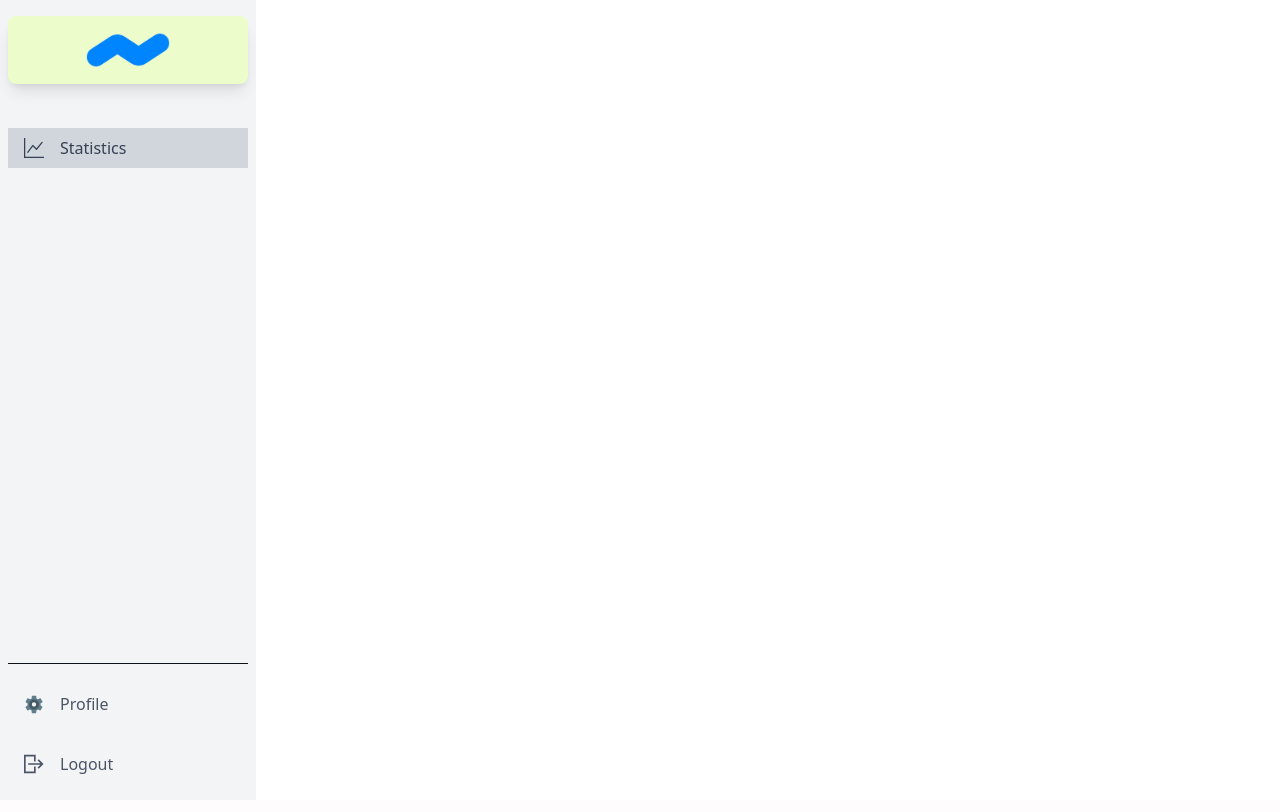
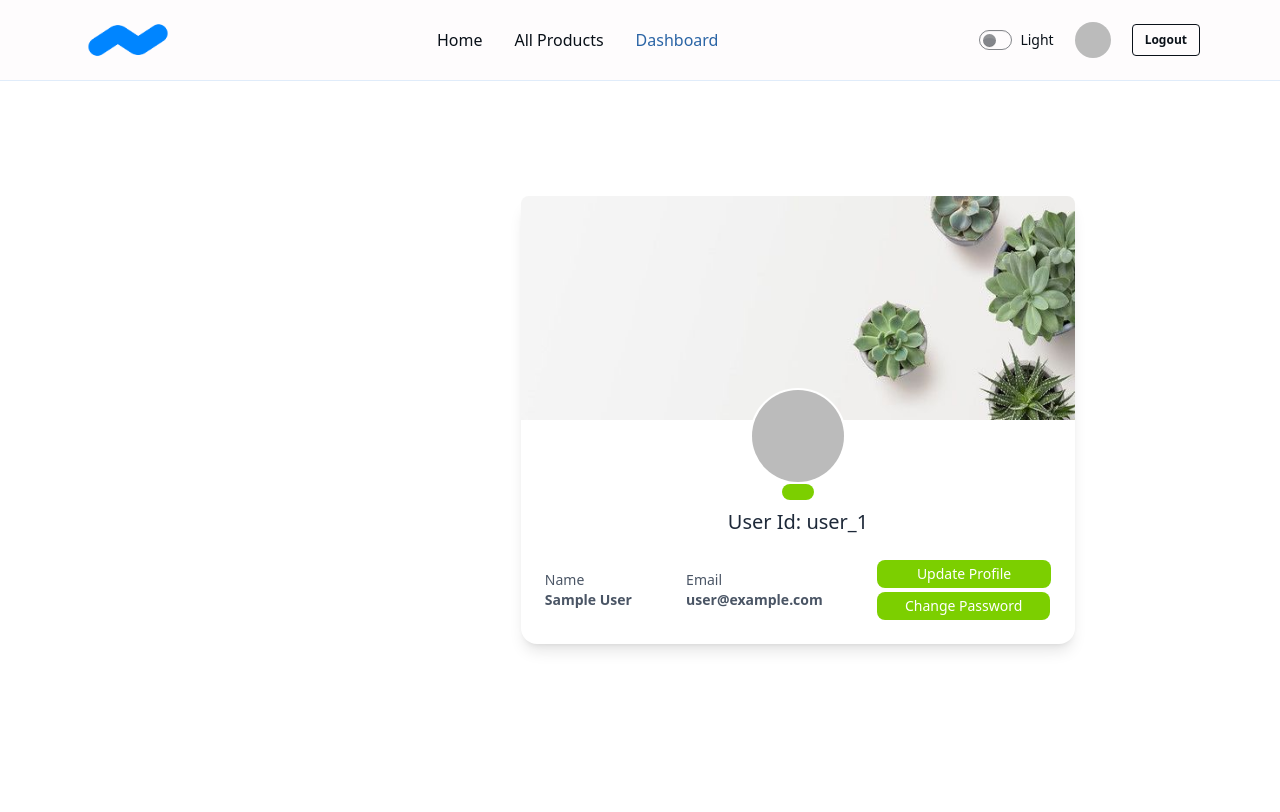
Before and after one commit to saad-1761/garments-client-side, a React (Vite) app: page /dashboard in a window 1280 px wide. Shown: the top 812 px of the page. Built offline with nearby package versions, Linux system fonts and the light colour scheme; no server answers; sample sign-in values are in the browser's storage.

Commit message:
sixteenth commit

```diff
--- a/src/components/Dashboard/Sidebar/Menu/AdminMenu.jsx
+++ b/src/components/Dashboard/Sidebar/Menu/AdminMenu.jsx
@@ -1,17 +1,29 @@
-import { FaUserCog, FaUserTag } from 'react-icons/fa'
-import MenuItem from './MenuItem'
+import { FaUserCog, FaUserTag } from "react-icons/fa";
+import MenuItem from "./MenuItem";
+import { MdProductionQuantityLimits } from "react-icons/md";
+import { AiOutlineProduct } from "react-icons/ai";
 
 const AdminMenu = () => {
   return (
     <>
-      <MenuItem icon={FaUserCog} label='Manage Users' address='manage-users' />
+      <MenuItem icon={FaUserCog} label="Manage Users" address="manage-users" />
       <MenuItem
         icon={FaUserTag}
-        label='Seller Requests'
-        address='seller-requests'
+        label="Seller Requests"
+        address="seller-requests"
+      />
+      <MenuItem
+        icon={AiOutlineProduct}
+        label="All Products"
+        address="all-products"
+      />
+      <MenuItem
+        icon={MdProductionQuantityLimits}
+        label="All Orders"
+        address="all-orders"
       />
     </>
-  )
-}
+  );
+};
 
-export default AdminMenu
+export default AdminMenu;
--- a/src/components/Dashboard/Sidebar/Sidebar.jsx
+++ b/src/components/Dashboard/Sidebar/Sidebar.jsx
@@ -1,84 +1,91 @@
-import { useState } from 'react'
-import { Link } from 'react-router'
-import useAuth from '../../../hooks/useAuth'
-import logo from '../../../assets/images/logo-flat.png'
+import { useState } from "react";
+import { Link } from "react-router";
+import useAuth from "../../../hooks/useAuth";
+import logo from "../../../assets/images/logo-flat.png";
 // Icons
-import { GrLogout } from 'react-icons/gr'
-import { FcSettings } from 'react-icons/fc'
-import { AiOutlineBars } from 'react-icons/ai'
-import { BsGraphUp } from 'react-icons/bs'
+import { GrLogout } from "react-icons/gr";
+import { FcSettings } from "react-icons/fc";
+import { AiOutlineBars } from "react-icons/ai";
+import { BsGraphUp } from "react-icons/bs";
 
 // User Menu
-import MenuItem from './Menu/MenuItem'
-import AdminMenu from './Menu/AdminMenu'
-import SellerMenu from './Menu/SellerMenu'
-import CustomerMenu from './Menu/CustomerMenu'
-import useRole from '../../../hooks/useRole'
-import LoadingSpinner from '../../Shared/LoadingSpinner'
+import MenuItem from "./Menu/MenuItem";
+import AdminMenu from "./Menu/AdminMenu";
+import SellerMenu from "./Menu/SellerMenu";
+import CustomerMenu from "./Menu/CustomerMenu";
+import useRole from "../../../hooks/useRole";
+import LoadingSpinner from "../../Shared/LoadingSpinner";
 
 const Sidebar = () => {
-  const { logOut } = useAuth()
-  const [isActive, setActive] = useState(false)
-  const [role, isRoleLoading] = useRole()
+  const { logOut } = useAuth();
+  const [isActive, setActive] = useState(true);
+  const [role, isRoleLoading] = useRole();
 
   // Sidebar Responsive Handler
   const handleToggle = () => {
-    setActive(!isActive)
-  }
+    setActive(!isActive);
+  };
 
-  if (isRoleLoading) return <LoadingSpinner />
+  if (isRoleLoading) return <LoadingSpinner />;
 
   return (
     <>
       {/* Small Screen Navbar, only visible till md breakpoint */}
-      <div className='bg-gray-100 text-gray-800 flex justify-between md:hidden'>
-        <div>
-          <div className='block cursor-pointer p-4 font-bold'>
-            <Link to='/'>
-              <img src={logo} alt='logo' width='100' height='100' />
+
+      <div className=" bg-white-100 text-gray-800 h-16 md:hidden">
+        <div className="relative z-30 left-20">
+          <div className=" cursor-pointer p-4 font-bold">
+            <Link to="/" className="">
+              <img
+                src={logo}
+                alt="logo"
+                width="100"
+                height="100"
+                className="flex justify-center items-center"
+              />
             </Link>
           </div>
+
+          <button
+            onClick={handleToggle}
+            className="block mobile-menu-button p-4 focus:outline-none cursor-pointer relative z-50 -top-18 -left-5 "
+          >
+            <AiOutlineBars className="h-5 w-5" />
+          </button>
         </div>
-
-        <button
-          onClick={handleToggle}
-          className='mobile-menu-button p-4 focus:outline-none focus:bg-gray-200'
-        >
-          <AiOutlineBars className='h-5 w-5' />
-        </button>
       </div>
 
       {/* Sidebar */}
       <div
-        className={`z-10 md:fixed flex flex-col justify-between overflow-x-hidden bg-gray-100 w-64 space-y-6 px-2 py-4 absolute inset-y-0 left-0 transform ${
-          isActive && '-translate-x-full'
+        className={`sm:relative z-10 max-h-screen md:fixed flex flex-col justify-between overflow-x-hidden bg-gray-100 w-64 space-y-6 px-2 py-4 absolute inset-y-0 left-0 top-20 transform ${
+          isActive && "-translate-x-full"
         }  md:translate-x-0  transition duration-200 ease-in-out`}
       >
-        <div className='flex flex-col h-full'>
+        <div className="flex flex-col h-full">
           {/* Top Content */}
           <div>
             {/* Logo */}
-            <div className='w-full hidden md:flex px-4 py-2 shadow-lg rounded-lg justify-center items-center bg-lime-100 mx-auto'>
-              <Link to='/'>
-                <img src={logo} alt='logo' width='100' height='100' />
+            {/* <div className="w-full hidden md:flex px-4 py-2 shadow-lg rounded-lg justify-center items-center bg-lime-100 mx-auto">
+              <Link to="/">
+                <img src={logo} alt="logo" width="100" height="100" />
               </Link>
-            </div>
+            </div> */}
           </div>
 
           {/* Middle Content */}
-          <div className='flex flex-col justify-between flex-1 mt-6'>
+          <div className="flex flex-col justify-between flex-1 mt-6">
             {/*  Menu Items */}
             <nav>
               {/* Common Menu */}
-              <MenuItem
+              {/* <MenuItem
                 icon={BsGraphUp}
-                label='Statistics'
-                address='/dashboard'
-              />
+                label="Statistics"
+                address="/dashboard"
+              /> */}
               {/* Role-Based Menu */}
-              {role === 'customer' && <CustomerMenu />}
-              {role === 'seller' && <SellerMenu />}
-              {role === 'admin' && <AdminMenu />}
+              {role === "customer" && <CustomerMenu />}
+              {role === "seller" && <SellerMenu />}
+              {role === "admin" && <AdminMenu />}
             </nav>
           </div>
 
@@ -86,24 +93,20 @@ const Sidebar = () => {
           <div>
             <hr />
 
-            <MenuItem
-              icon={FcSettings}
-              label='Profile'
-              address='/dashboard/profile'
-            />
+            <MenuItem icon={FcSettings} label="Profile" address="/dashboard" />
             <button
               onClick={logOut}
-              className='flex cursor-pointer w-full items-center px-4 py-2 mt-5 text-gray-600 hover:bg-gray-300   hover:text-gray-700 transition-colors duration-300 transform'
+              className="flex cursor-pointer w-full items-center px-4 py-2 mt-5 text-gray-600 hover:bg-gray-300   hover:text-gray-700 transition-colors duration-300 transform"
             >
-              <GrLogout className='w-5 h-5' />
+              <GrLogout className="w-5 h-5" />
 
-              <span className='mx-4 font-medium'>Logout</span>
+              <span className="mx-4 font-medium">Logout</span>
             </button>
           </div>
         </div>
       </div>
     </>
-  )
-}
+  );
+};
 
-export default Sidebar
+export default Sidebar;
--- a/src/components/Shared/Navbar/Navbar.jsx
+++ b/src/components/Shared/Navbar/Navbar.jsx
@@ -1,5 +1,5 @@
 import Container from "../Container";
-import { AiOutlineMenu } from "react-icons/ai";
+import { AiOutlineBars, AiOutlineMenu } from "react-icons/ai";
 import { useEffect, useState } from "react";
 import { NavLink, Link, useLocation } from "react-router";
 import useAuth from "../../../hooks/useAuth";
@@ -84,13 +84,13 @@ const Navbar = () => {
   return (
     <header className="fixed top-0 w-full z-20 bg-base-100/80 backdrop-blur border-b border-base-200">
       <Container>
-        <div className="h-16 flex items-center justify-between">
+        <div className="h-16 flex items-center  justify-between">
           {/* Logo */}
-          <Link to="/">
+          <Link to="/" className=" md:block">
             <img
               src={logo}
               alt="logo"
-              className="w-20 md:w-24 object-contain"
+              className="w-20   md:w-24  object-contain"
             />
           </Link>
 
@@ -123,7 +123,7 @@ const Navbar = () => {
               </>
             ) : (
               <>
-                <Link to="/profile" className="btn btn-ghost p-1">
+                <Link to="/dashboard" className="btn btn-ghost p-1">
                   <img
                     src={user.photoURL || avatarImg}
                     alt="avatar"
@@ -138,6 +138,7 @@ const Navbar = () => {
           </div>
 
           {/* Mobile Menu Button */}
+
           <button
             onClick={() => setIsOpen(!isOpen)}
             className="md:hidden p-2 border border-base-300 rounded-full"
@@ -148,8 +149,8 @@ const Navbar = () => {
 
         {/* Mobile Menu */}
         {isOpen && (
-          <div className="md:hidden mt-3 rounded-xl bg-base-100 shadow-lg border border-base-200 p-4">
-            <div className="flex flex-col gap-4 text-base">
+          <div className="md:hidden  mt-3 rounded-xl bg-base-100 shadow-lg border border-base-200 p-4">
+            <div className="flex flex-col  gap-4 text-base">
               {navLinks}
 
               {/* Theme Toggle */}
@@ -186,7 +187,7 @@ const Navbar = () => {
                 <>
                   <Link
                     onClick={() => setIsOpen(false)}
-                    to="/profile"
+                    to="/dashboard"
                     className="flex items-center gap-2"
                   >
                     <img
--- a/src/layouts/DashboardLayout.jsx
+++ b/src/layouts/DashboardLayout.jsx
@@ -1,20 +1,34 @@
-import { Outlet } from 'react-router'
-import Sidebar from '../components/Dashboard/Sidebar/Sidebar'
+import { Outlet } from "react-router";
+import Sidebar from "../components/Dashboard/Sidebar/Sidebar";
+import Navbar from "../components/Shared/Navbar/Navbar";
+import Footer from "../components/Shared/Footer/Footer";
 
 const DashboardLayout = () => {
   return (
-    <div className='relative min-h-screen md:flex bg-white'>
+    <>
+      <div className="relative min-h-screen md:grid grid-cols-1 bg-white">
+        <section>
+          <Navbar />
+        </section>
+
+        <section className="flex">
           {/* Left Side: Sidebar Component */}
+          <div className="relative z-20">
             <Sidebar />
+          </div>
+
           {/* Right Side: Dashboard Dynamic Content */}
-      <div className='flex-1  md:ml-64'>
-        <div className='p-5'>
+          <div className="flex-1  md:ml-64">
+            <div className="p-5">
               {/* Outlet for dynamic contents */}
               <Outlet />
             </div>
           </div>
+        </section>
+        <section></section>
       </div>
-  )
-}
+    </>
+  );
+};
 
-export default DashboardLayout
+export default DashboardLayout;
--- a/src/pages/Dashboard/Seller/ManageOrders.jsx
+++ b/src/pages/Dashboard/Seller/ManageOrders.jsx
@@ -19,7 +19,7 @@ const ManageOrders = () => {
   if (isLoading) return <LoadingSpinner />;
 
   return (
-    <div className="container mx-auto px-4 sm:px-8">
+    <div className="container mx-auto py-8 px-4 sm:px-8">
       <div className="py-8">
         <div className="-mx-4 sm:-mx-8 px-4 sm:px-8 py-4 overflow-x-auto">
           <div className="inline-block min-w-full rounded-lg overflow-hidden shadow border border-gray-200 dark:border-gray-700">
--- a/src/pages/Dashboard/Seller/MyInventory.jsx
+++ b/src/pages/Dashboard/Seller/MyInventory.jsx
@@ -19,7 +19,7 @@ const MyInventory = () => {
   if (isLoading) return <LoadingSpinner />;
 
   return (
-    <div className="container mx-auto px-4 sm:px-8">
+    <div className="container mx-auto px-4 py-10 sm:px-8">
       <div className="py-8">
         <div className="-mx-4 sm:-mx-8 px-4 sm:px-8 py-4 overflow-x-auto">
           <div className="inline-block min-w-full rounded-lg overflow-hidden shadow border border-gray-200 dark:border-gray-700">
--- a/src/routes/Routes.jsx
+++ b/src/routes/Routes.jsx
@@ -73,7 +73,7 @@ export const router = createBrowserRouter([
         index: true,
         element: (
           <PrivateRoute>
-            <Statistics />
+            <Profile />
           </PrivateRoute>
         ),
       },
@@ -117,14 +117,14 @@ export const router = createBrowserRouter([
           </PrivateRoute>
         ),
       },
-      {
-        path: "profile",
-        element: (
-          <PrivateRoute>
-            <Profile />
-          </PrivateRoute>
-        ),
-      },
+      // {
+      //   path: "profile",
+      //   element: (
+      //     <PrivateRoute>
+      //       <Profile />
+      //     </PrivateRoute>
+      //   ),
+      // },
       {
         path: "my-orders",
         element: (
```
Also changed, not shown: src/components/Dashboard/Sidebar/Menu/MenuItem.jsx (+7 -7 lines), src/providers/AuthProvider.jsx (+34 -34 lines). Lines whose indentation alone changed are shown as unchanged.
